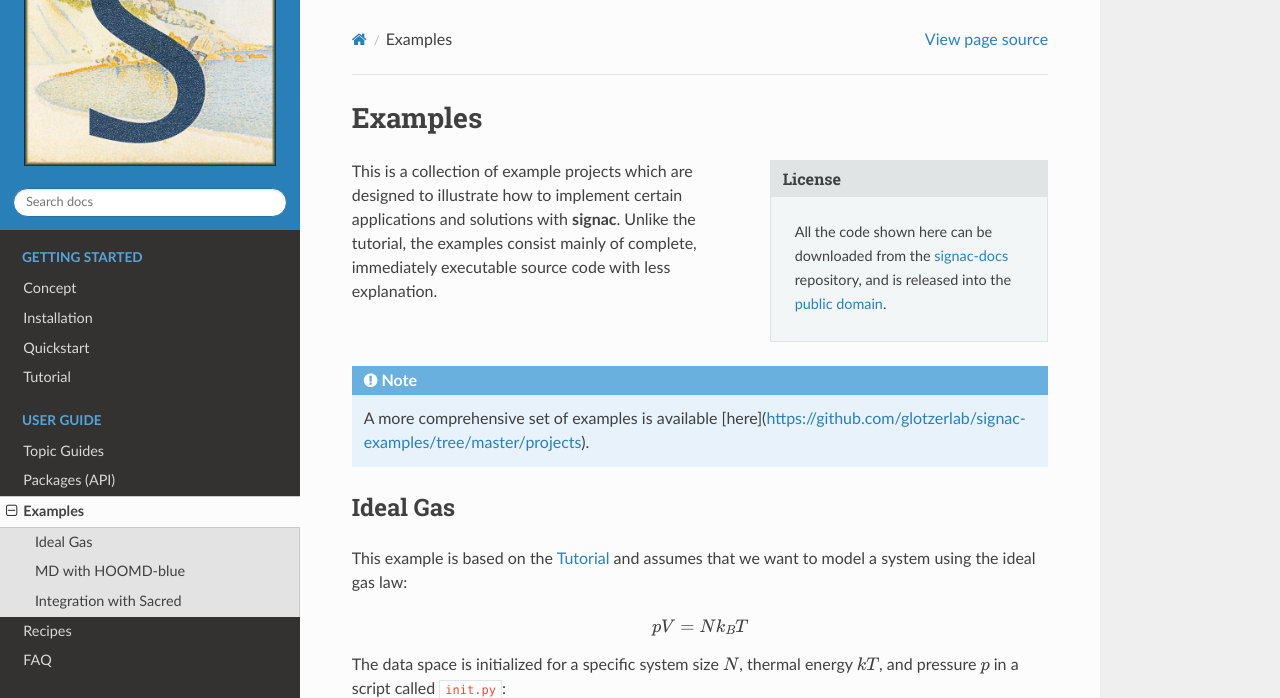
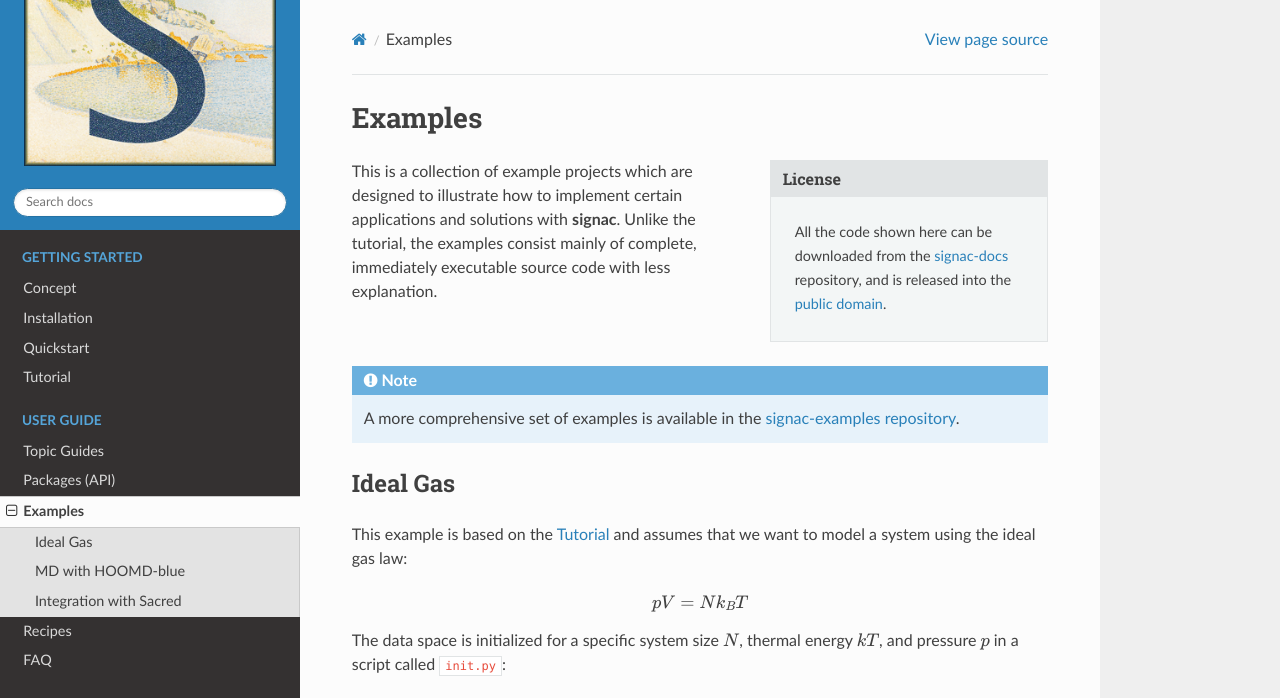
Before and after one commit to glotzerlab/signac-docs, a Sphinx documentation site: the page built from docs/source/examples.rst, in a window 1280 px wide and 900 px high, cut to the strip 0-698 px from the top of the window. Built offline with Sphinx 7.4.7 and the Read the Docs theme 2.0.0, drawn with Linux system fonts in a browser that asks for light colours.

Commit message:
Fix Markdown link in rST document.

```diff
--- a/docs/source/examples.rst
+++ b/docs/source/examples.rst
@@ -15,7 +15,7 @@ Unlike the tutorial, the examples consist mainly of complete, immediately execut
 
 .. note::
 
-    A more comprehensive set of examples is available [here](https://github.com/glotzerlab/signac-examples/tree/master/projects).
+    A more comprehensive set of examples is available in the `signac-examples repository <https://github.com/glotzerlab/signac-examples/tree/master/projects>`_.
 
 .. _idg_example:
 
```
